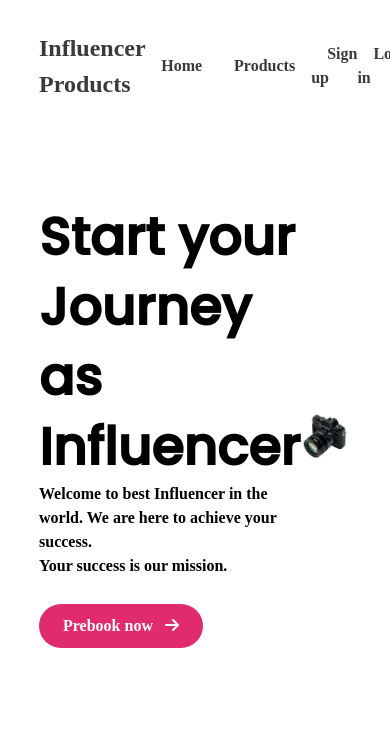
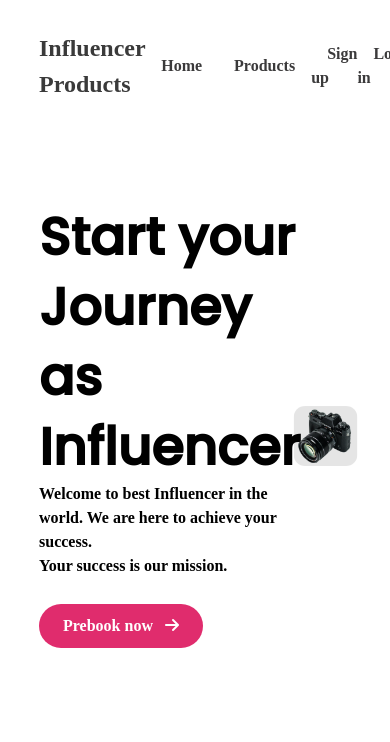
Before and after one commit to Toufiquer/assignments02, a plain HTML site: page index.html in a window 390 px wide. In both pictures the pointer is over the picture 325 px from the left and 435 px from the top of the page. Shown: the top 742 px of the page. Drawn offline with Linux system fonts and the light colour scheme.

Commit message:
widthout responsive

```diff
--- a/style.css
+++ b/style.css
@@ -12,8 +12,16 @@ h2{
     justify-content: center;
     flex-direction: column;
 }
+.thumbnail{
+    overflow: hidden;
+    border-radius: 5px;
+}
 .thumbnail img{
     width: 100%;
+}
+.thumbnail img:hover{
+    transform: scale(1.3);
+    transition: all .7s ease-in-out;
 }
 hr{
     border: 0;
@@ -98,8 +106,25 @@ ul li a {
     text-decoration: none;
     margin: 26px 0;
 }
+.start-journey a:hover{
+    transition: all .3s;
+    box-shadow: 0 8px 16px 0 rgba(0,0,0,0.2), 0 6px 20px 0 rgba(0,0,0,0.19);
+    background: #fff;
+    color: #E02C6D;
+}
 .start-journey a i{
     padding-left: 8px;
+}
+.right-box .thumbnail:hover img{
+    transform: scale(1.25);
+    background-blend-mode: color-burn;
+    background-color: rgba(0,0,0,.1);
+    border-radius: 9px;
+    transition: all .3s;
+    cursor: pointer;
+}
+.right-box .thumbnail{
+    overflow: initial;
 }
 /* Company */
 .company.d-flex{
@@ -137,6 +162,13 @@ article{
     background: #FFFFFF;
     box-shadow: 0px 0px 40px rgba(0, 0, 0, 0.15);
     border-radius: 5px;
+    border: 1px solid #fff;
+}
+article:hover{
+    box-shadow: 0px 0px 40px rgba(0, 0, 0, 0.306);
+    border-radius: 5px;
+    transition: all .3s;
+    border: 1px solid rgb(189, 189, 189);
 }
 article h2{
     font-weight: 500;
@@ -205,6 +237,10 @@ article p{
     height: 250px;
     width: 250px;
 }
+
+.client.d-flex .thumbnail img:hover{
+    transform: scale(1);
+}
 /* footer */
 footer{
     background-color: #0A0826;
```
